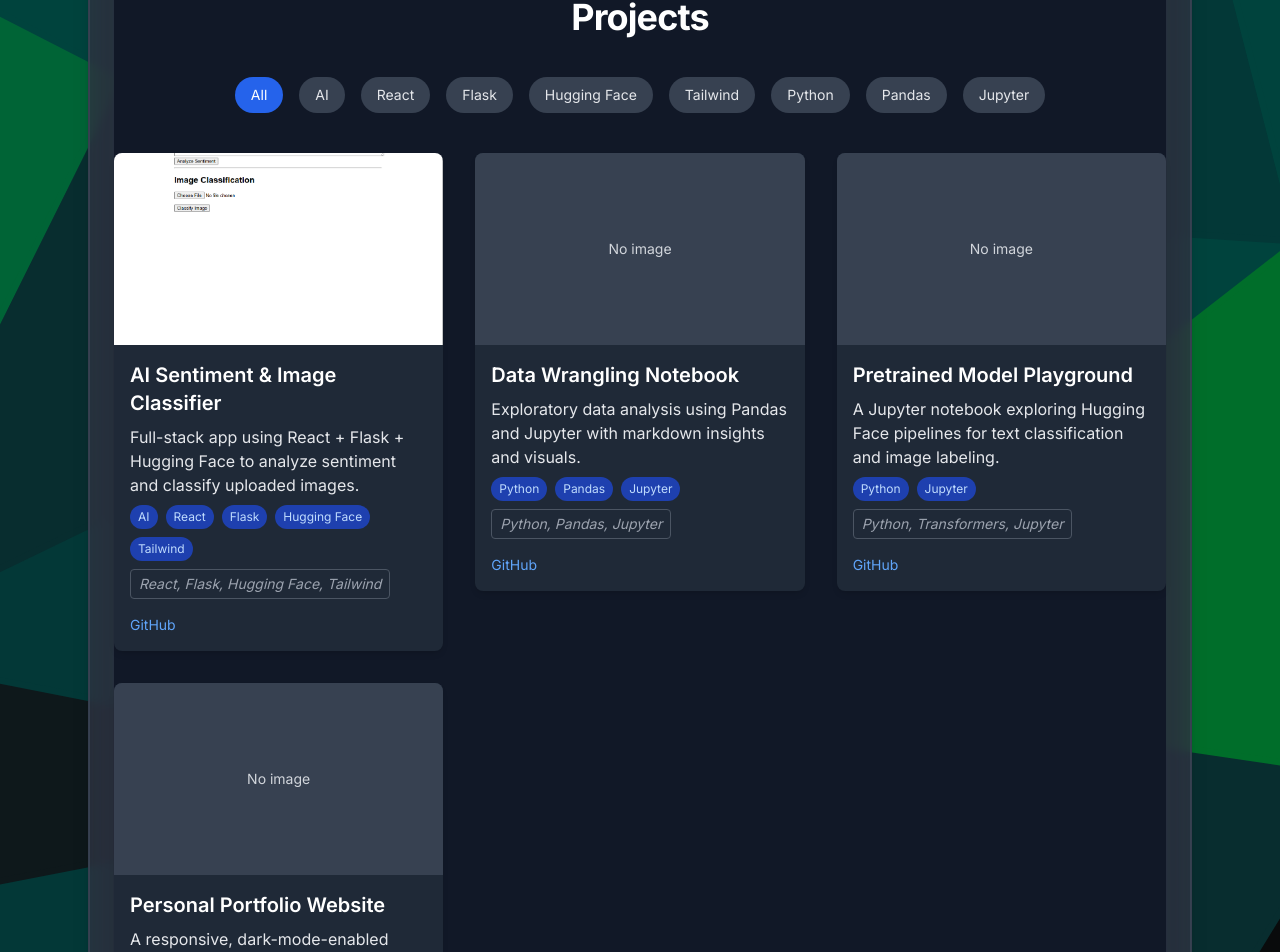
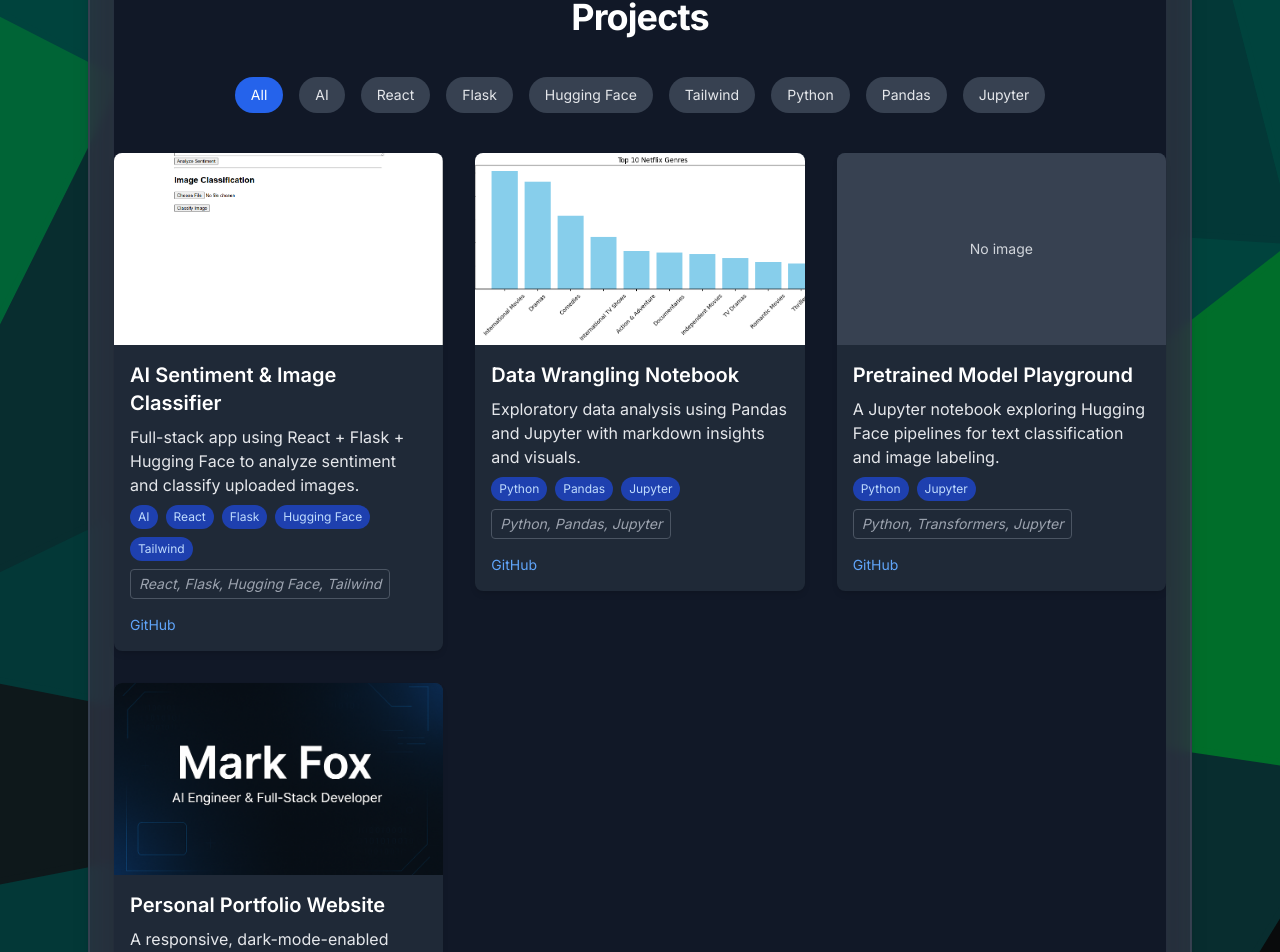
Before and after one commit to mark-fox/portfolio-site, a React (Vite) app: page / in a window 1280 px wide. Shown: the part 1041-1993 px from the top of the page. Built offline with nearby package versions, Linux system fonts and the light colour scheme.

Commit message:
Added images

```diff
--- a/src/App.jsx
+++ b/src/App.jsx
@@ -419,7 +419,7 @@ const projects = [
     description:
       "Exploratory data analysis using Pandas and Jupyter with markdown insights and visuals.",
     tech: "Python, Pandas, Jupyter",
-    image: "",
+    image: "/datawrangling.png",
     repo: "https://github.com/mark-fox/ai-certification-prep/tree/main/week2-data-wrangling",
     demo: "",
   },
@@ -439,7 +439,7 @@ const projects = [
     description:
       "A responsive, dark-mode-enabled portfolio site built with React, Tailwind, and Vite to showcase projects and skills.",
     tech: "React, Tailwind CSS, Vite, AOS",
-    image: "",
+    image: "/preview.png",
     repo: "https://github.com/mark-fox/portfolio-site",
     demo: "",
   },
```
Also changed, not shown: public/datawrangling.png (added).
